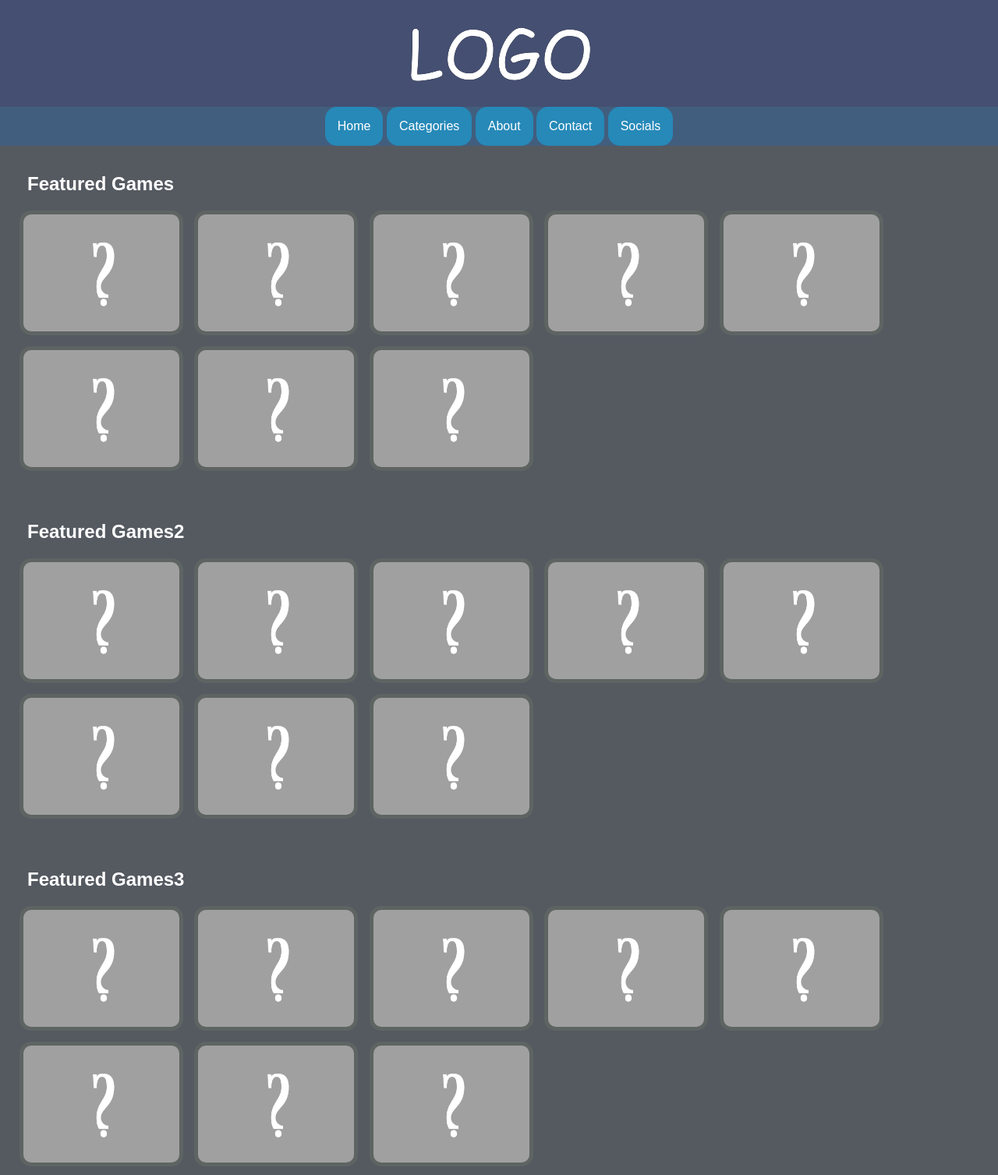
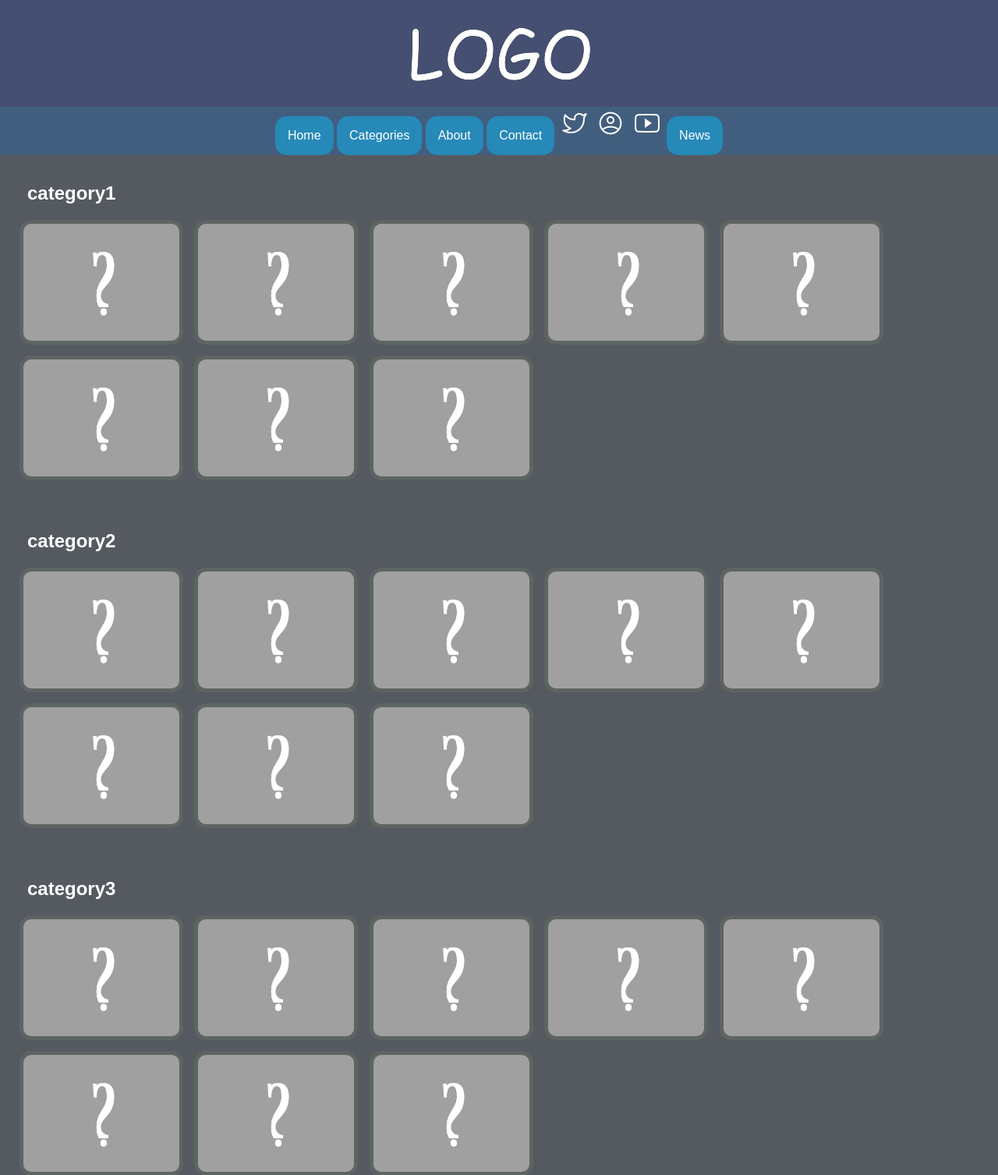
Before and after one commit to Azapru/school-website-project, a PHP site: page / in a window 1280 px wide. Shown: the top 1507 px of the page at 78% size. Run offline with PHP 8.4, Linux system fonts and the light colour scheme.

Commit message:
update navbar

```diff
--- a/index.html
+++ b/index.html
@@ -8,58 +8,59 @@
 </head>
 <body>
     <header>
-        <img src="logo.png" alt="logo">
+        <img src="assets/logo.png" alt="logo">
     </header>
     <nav>
-        <button a href="">Home</button>
-        <button a href="">Categories</button>
-        <button a href="">About</button>
-        <button a href="">Contact</button>
+        <a><button>Home</button></a>
+        <a><button>Categories</button></a>
+        <a><button>About</button></a>
+        <a><button>Contact</button></a>
+        <a href=""><img src="assets/twitter.png" class="social-icons"></a>
+        <a href=""><img src="assets/user.png" class="social-icons"></a>
+        <a href=""><img src="assets/youtube.png" class="social-icons"></a>
         <div class="dropdown">
-            <button class="dropbtn">Socials</button>
+            <button class="dropbtn">News</button>
             <div class="dropdown-content">
-                <a href="">Twitter</a>
-                <a href="">YouTube</a>
-                <a href="">Facebook</a>
-                <a href="">Instagram</a>
+                <a href="">News</a>
+                <a href="">Update logs</a>
             </div>
         </div>
     </nav>
 
     <section>
-        <h1>Featured Games</h1>
-        <img src="placeholder-game.png" alt="Game" class="games">
-        <img src="placeholder-game.png" alt="Game" class="games">
-        <img src="placeholder-game.png" alt="Game" class="games">
-        <img src="placeholder-game.png" alt="Game" class="games">
-        <img src="placeholder-game.png" alt="Game" class="games">
-        <img src="placeholder-game.png" alt="Game" class="games">
-        <img src="placeholder-game.png" alt="Game" class="games">
-        <img src="placeholder-game.png" alt="Game" class="games"><br>
+        <h1>category1</h1>
+        <img src="assets/placeholder-game.png" alt="Game" class="games">
+        <img src="assets/placeholder-game.png" alt="Game" class="games">
+        <img src="assets/placeholder-game.png" alt="Game" class="games">
+        <img src="assets/placeholder-game.png" alt="Game" class="games">
+        <img src="assets/placeholder-game.png" alt="Game" class="games">
+        <img src="assets/placeholder-game.png" alt="Game" class="games">
+        <img src="assets/placeholder-game.png" alt="Game" class="games">
+        <img src="assets/placeholder-game.png" alt="Game" class="games"><br>
     </section>
 
     <section>
-        <h1>Featured Games2</h1>
-        <img src="placeholder-game.png" alt="Game" class="games">
-        <img src="placeholder-game.png" alt="Game" class="games">
-        <img src="placeholder-game.png" alt="Game" class="games">
-        <img src="placeholder-game.png" alt="Game" class="games">
-        <img src="placeholder-game.png" alt="Game" class="games">
-        <img src="placeholder-game.png" alt="Game" class="games">
-        <img src="placeholder-game.png" alt="Game" class="games">
-        <img src="placeholder-game.png" alt="Game" class="games"><br>
+        <h1>category2</h1>
+        <img src="assets/placeholder-game.png" alt="Game" class="games">
+        <img src="assets/placeholder-game.png" alt="Game" class="games">
+        <img src="assets/placeholder-game.png" alt="Game" class="games">
+        <img src="assets/placeholder-game.png" alt="Game" class="games">
+        <img src="assets/placeholder-game.png" alt="Game" class="games">
+        <img src="assets/placeholder-game.png" alt="Game" class="games">
+        <img src="assets/placeholder-game.png" alt="Game" class="games">
+        <img src="assets/placeholder-game.png" alt="Game" class="games"><br>
     </section>
 
     <section>
-        <h1>Featured Games3</h1>
-        <img src="placeholder-game.png" alt="Game" class="games">
-        <img src="placeholder-game.png" alt="Game" class="games">
-        <img src="placeholder-game.png" alt="Game" class="games">
-        <img src="placeholder-game.png" alt="Game" class="games">
-        <img src="placeholder-game.png" alt="Game" class="games">
-        <img src="placeholder-game.png" alt="Game" class="games">
-        <img src="placeholder-game.png" alt="Game" class="games">
-        <img src="placeholder-game.png" alt="Game" class="games"><br>
+        <h1>category3</h1>
+        <img src="assets/placeholder-game.png" alt="Game" class="games">
+        <img src="assets/placeholder-game.png" alt="Game" class="games">
+        <img src="assets/placeholder-game.png" alt="Game" class="games">
+        <img src="assets/placeholder-game.png" alt="Game" class="games">
+        <img src="assets/placeholder-game.png" alt="Game" class="games">
+        <img src="assets/placeholder-game.png" alt="Game" class="games">
+        <img src="assets/placeholder-game.png" alt="Game" class="games">
+        <img src="assets/placeholder-game.png" alt="Game" class="games"><br>
     </section>
 </body>
 </html>
--- a/style.css
+++ b/style.css
@@ -35,6 +35,10 @@
     padding: 12px 16px;
     text-decoration: none;
     display: block;
+}
+
+.social-icons {
+    width: 32px;
 }
 
 body {
```
Also changed, not shown: assets/logo.png (renamed from logo.png), assets/placeholder-game.png (renamed from placeholder-game.png), assets/twitter.png (added), assets/user.png (added), assets/youtube.png (added).
